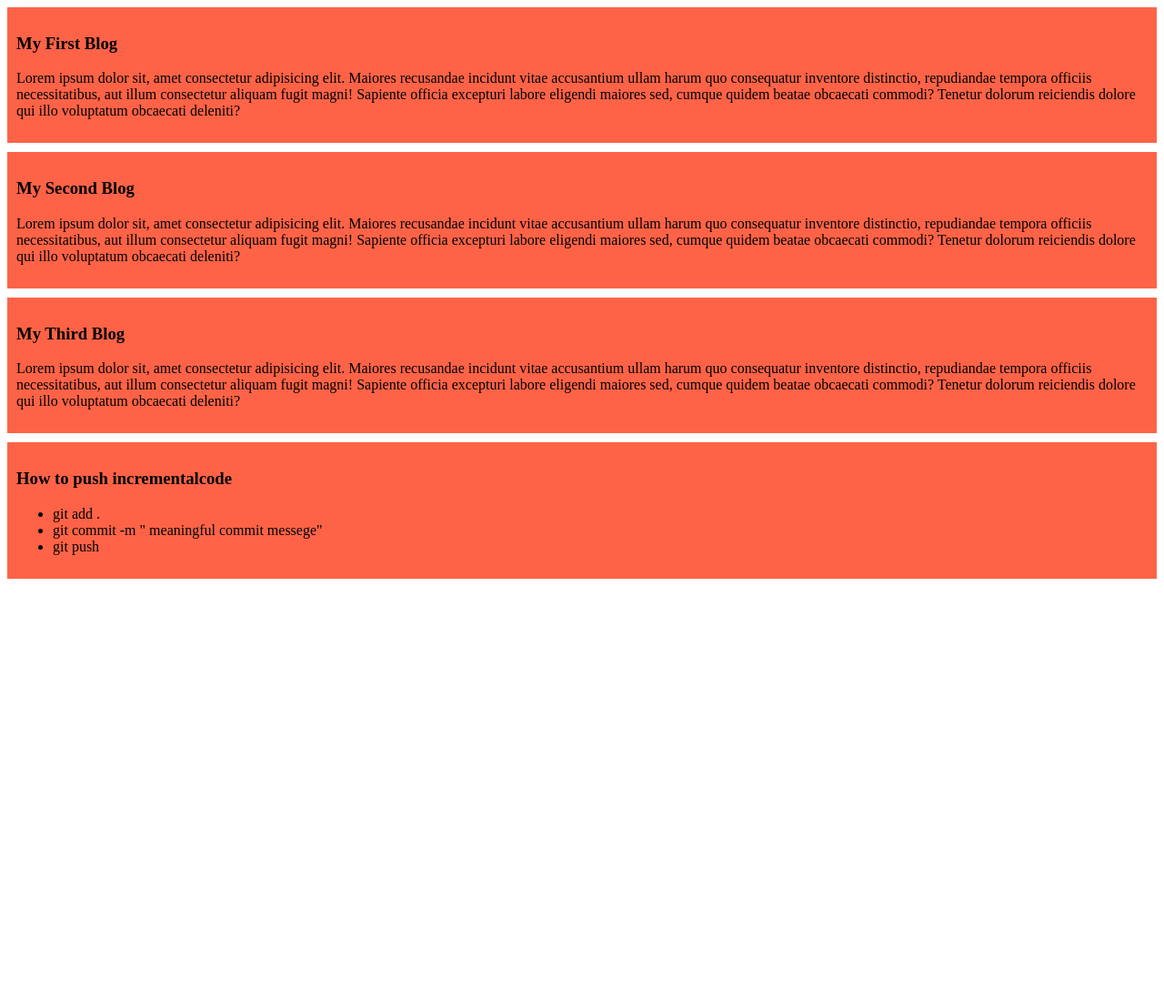
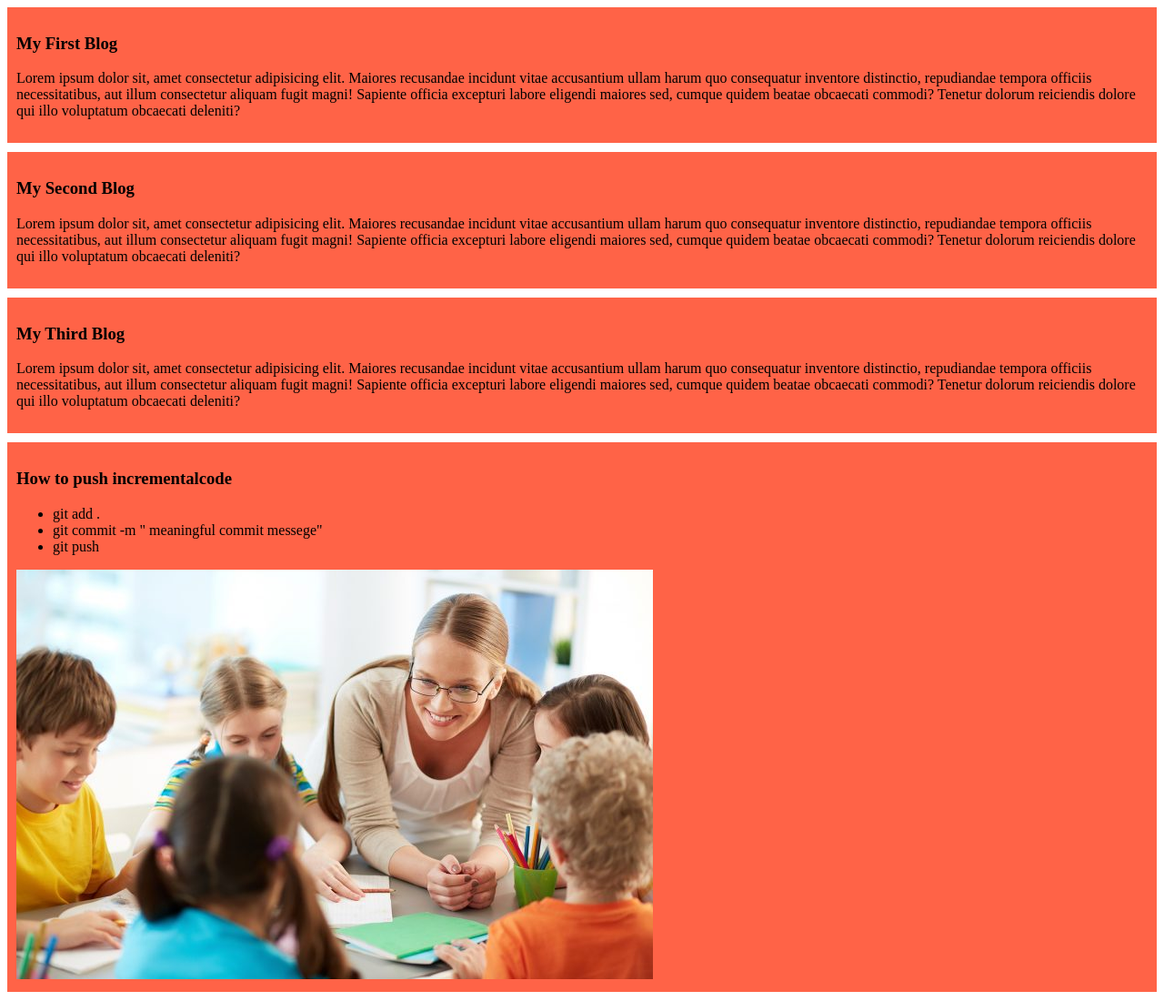
Before and after one commit to NURALAM11/my-simple-website, a plain HTML site: page index.html in a window 1280 px wide. Shown: the whole page at 91% size. Before the commit the page ends 800 px from the top, so only its background shows below. Drawn offline with Linux system fonts and the light colour scheme.

Commit message:
image added

```diff
--- a/index.html
+++ b/index.html
@@ -26,6 +26,7 @@
       <li>git commit -m " meaningful commit messege"</li>
       <li>git push</li>
     </ul>
+    <img src="img9.jpg" alt="">
 
 
   </div>
```
Also changed, not shown: img9.jpg (added).
